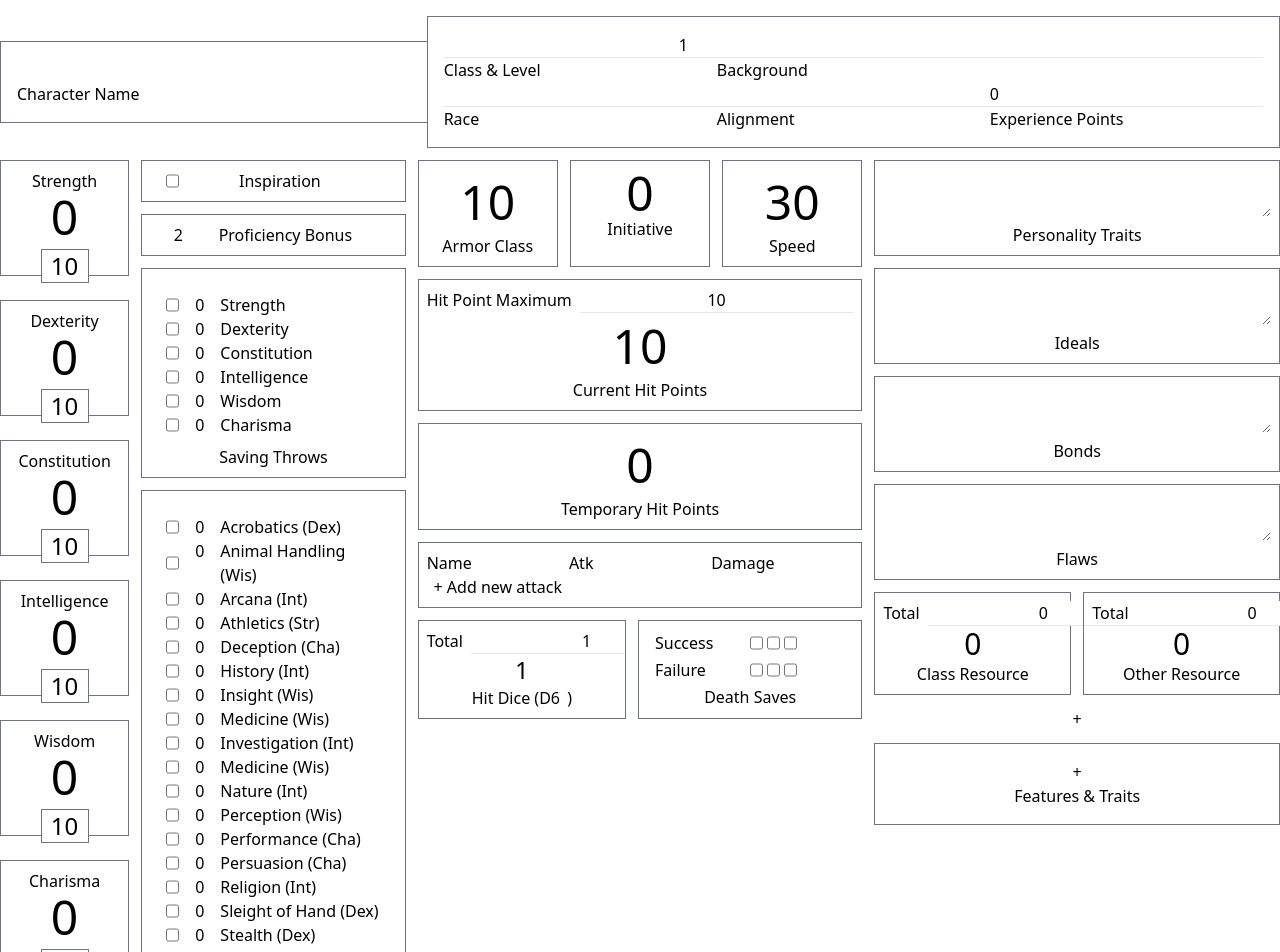
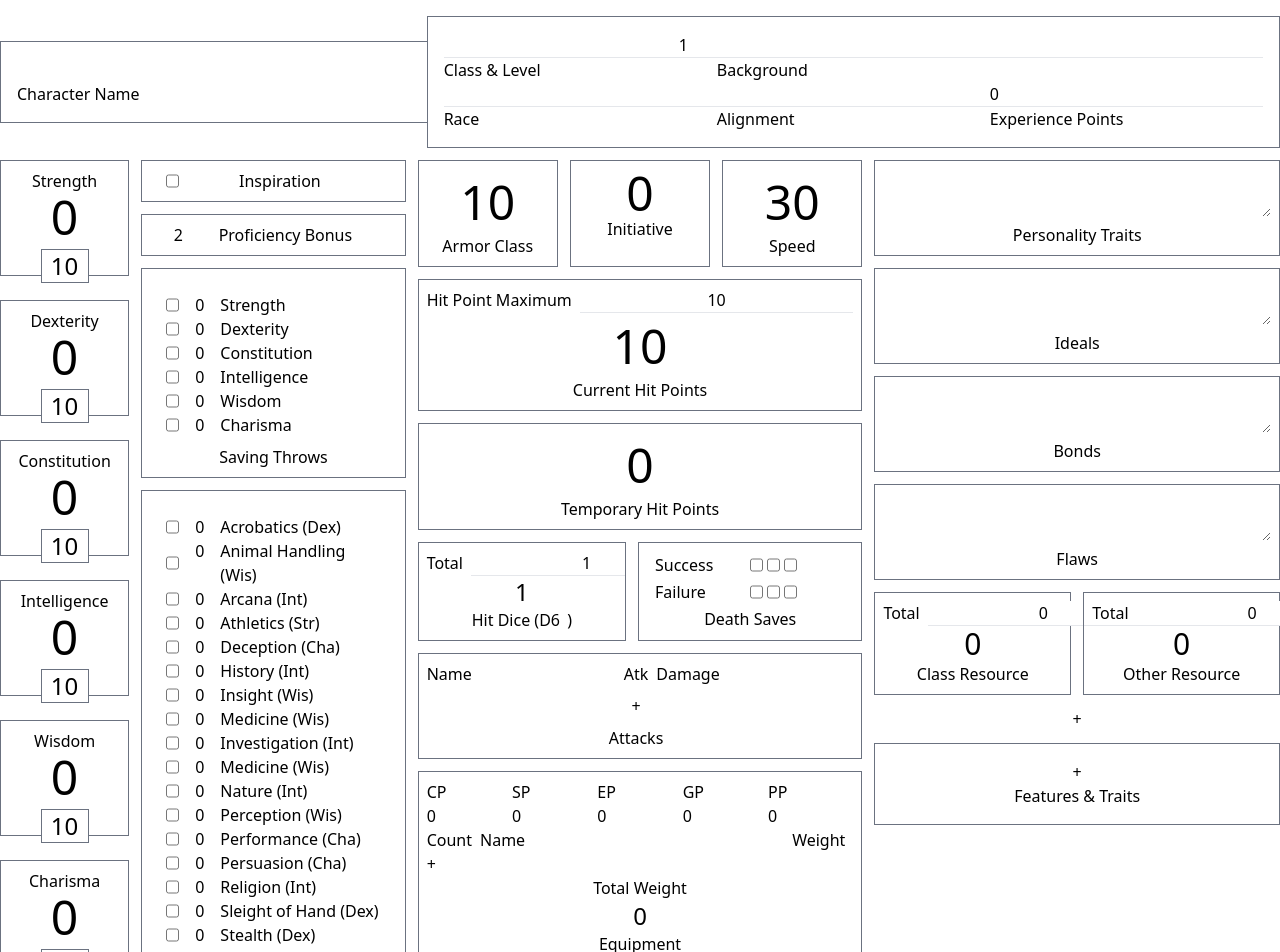
Before and after one commit to RedHatter/TaleSpire-Character-Sheets, a Svelte app: page / in a window 1280 px wide. Shown: the top 952 px of the page. Built offline with nearby package versions, Linux system fonts and the light colour scheme.

Commit message:
Equipment

```diff
--- a/src/DnD5e/Attacks.svelte
+++ b/src/DnD5e/Attacks.svelte
@@ -67,16 +67,23 @@
   </Dialog>
 {/if}
 
-<div class="grid grid-cols-3 relative mb-3 p-2 border">
-  <span>Name</span><span>Atk</span><span>Damage</span>
+<div class="grid gap-2 relative mb-3 p-2 border">
+  <span>Name</span><span>Atk</span><span>Damage</span><span />
   {#each $data.attacks as attack, i}
     <span>{attack.name}</span>
     <span>{$derived.attacks[i].attackModifier}</span>
     <span>
       {$derived.attacks[i].fullDamageRoll}
       {attack.damageType}
-      <span class="material-icons ml-2 text-gray-400 text-sm" on:click={() => edit(attack)}>edit</span>
     </span>
+    <span class="material-icons ml-2 text-gray-400 text-sm" on:click={() => edit(attack)}>edit</span>
   {/each}
-  <button on:click={add}>+ Add new attack</button>
+  <button class="col-span-3" on:click={add}>+</button>
+  <span class="col-span-3 text-center">Attacks</span>
 </div>
+
+<style>
+  .grid {
+    grid-template-columns: 1fr auto 1fr auto;
+  }
+</style>
--- /dev/null
+++ b/src/DnD5e/Equipment.svelte
@@ -0,0 +1,126 @@
+<script lang="ts">
+  import Dialog from '../components/Dialog.svelte'
+  import TextField from '../components/TextField.svelte'
+  import Select from '../components/Select.svelte'
+  import Checkbox from '../components/Checkbox.svelte'
+  import { data, derived, Item, ItemType } from './model'
+
+  let showDialog = false
+  let item: Item
+
+  function edit(_item: Item) {
+    item = _item
+    showDialog = true
+  }
+
+  function add() {
+    item = new Item()
+    $data.equipment.push(item)
+    showDialog = true
+  }
+
+  function close() {
+    $data = $data
+    showDialog = false
+  }
+
+  function remove() {
+    $data.equipment.splice($data.equipment.indexOf(item), 1)
+    close()
+  }
+
+  const types = Object.entries(ItemType)
+    .filter(o => typeof o[1] === 'number')
+    .map(([text, value]) => ({ value, text }))
+
+  let { copper, silver, electrum, gold, platinum } = $derived.coin
+
+  function resetCoin() {
+    copper = $derived.coin.copper
+    silver = $derived.coin.silver
+    electrum = $derived.coin.electrum
+    gold = $derived.coin.gold
+    platinum = $derived.coin.platinum
+  }
+
+  $: $data.coin = copper + silver * 10 + electrum * 50 + gold * 100 + platinum * 1000
+</script>
+
+{#if showDialog}
+  <Dialog on:close={close}>
+    <TextField label="name" bind:value={item.name} />
+    <div class="gap-2 flex my-4">
+      <TextField class="w-16" label="Count" type="number" bind:value={item.count} />
+      <TextField class="w-16" label="Weight" type="number" bind:value={item.weight} />
+      <Select label="Type" items={types} bind:value={item.type} />
+      <Checkbox label="Equiped" disabled={item.type !== ItemType.Equipment} bind:value={item.isEquipped} />
+    </div>
+    <TextField class="w-96 h-72" label="description" type="textarea" bind:value={item.description} />
+
+    <div class="flex justify-between w-full">
+      <button class="py-2 px-4 text-red-400 uppercase font-medium text-sm" on:click={remove}>Remove</button>
+      <button class="text-primary-400 py-2 px-4 uppercase font-medium text-sm" on:click={close}>Done</button>
+    </div>
+  </Dialog>
+{/if}
+
+<div class="mb-3 p-2 border">
+  <div class="grid grid-cols-5">
+    <label>CP <input class="w-full" type="number" bind:value={copper} on:blur={resetCoin} /></label>
+    <label>SP <input class="w-full" type="number" bind:value={silver} on:blur={resetCoin} /></label>
+    <label>EP <input class="w-full" type="number" bind:value={electrum} on:blur={resetCoin} /></label>
+    <label>GP <input class="w-full" type="number" bind:value={gold} on:blur={resetCoin} /></label>
+    <label>PP <input class="w-full" type="number" bind:value={platinum} on:blur={resetCoin} /></label>
+  </div>
+  <div class="grid gap-2 items">
+    <span>Count</span><span>Name</span><span>Weight</span><span />
+    {#each $data.equipment.filter(o => o.type === ItemType.Equipment) as item}
+      <label class:unequiped={!item.isEquipped} class="contents">
+        <span>{item.count}</span>
+        <span>{item.name}</span>
+        <span>
+          {item.weight}
+        </span>
+        <span class="material-icons ml-2 text-gray-400 text-sm" on:click={() => edit(item)}>edit</span>
+        <input class="hidden" type="checkbox" />
+        <span class="col-span-3">{item.description}</span>
+      </label>
+    {/each}
+    {#each $data.equipment.filter(o => o.type === ItemType.Item) as item}
+      <label class="contents">
+        <span>{item.count}</span>
+        <span>{item.name}</span>
+        <span>
+          {item.weight}
+        </span>
+        <span class="material-icons ml-2 text-gray-400 text-sm" on:click={() => edit(item)}>edit</span>
+        <input class="hidden" type="checkbox" />
+        <span class="col-span-3">{item.description}</span>
+      </label>
+    {/each}
+  </div>
+  <button on:click={add}>+</button>
+  <div class="text-center">
+    <div>Total Weight</div>
+    <div class="text-2xl">{$derived.totalWeight}</div>
+    Equipment
+  </div>
+</div>
+
+<style>
+  .items {
+    grid-template-columns: auto 1fr auto auto;
+  }
+
+  .unequiped span {
+    opacity: 0.5;
+  }
+
+  input[type='checkbox'] + span {
+    display: none;
+  }
+
+  input[type='checkbox']:checked + span {
+    display: block;
+  }
+</style>
--- a/src/DnD5e/Sheet.svelte
+++ b/src/DnD5e/Sheet.svelte
@@ -4,6 +4,7 @@
   import Attacks from './Attacks.svelte'
   import Trackers from './Trackers.svelte'
   import Features from './Features.svelte'
+  import Equipment from './Equipment.svelte'
 
   $: console.log($data)
 </script>
@@ -129,9 +130,7 @@
       Temporary Hit Points
     </label>
 
-    <Attacks />
-
-    <div class="flex">
+    <div class="flex mb-3">
       <div class="mr-1.5 overflow-hidden flex-1 p-2 border text-center">
         <label class="flex">
           Total
@@ -164,6 +163,9 @@
         <span class="text-center">Death Saves</span>
       </div>
     </div>
+
+    <Attacks />
+    <Equipment />
   </div>
   <div class="pl-1.5 flex-1">
     <div class="mb-3 p-2 border">
--- a/src/DnD5e/model.ts
+++ b/src/DnD5e/model.ts
@@ -30,6 +30,22 @@
     public damageAbility: AbilityType = AbilityType.STR,
     public damageModifier: number = 0,
     public damageType: string = ''
+  ) {}
+}
+
+export enum ItemType {
+  Item,
+  Equipment,
+}
+
+export class Item {
+  constructor(
+    public name: string = '',
+    public description: string = '',
+    public count: number = 1,
+    public weight: number = 0,
+    public type: ItemType = ItemType.Item,
+    public isEquipped: boolean = false
   ) {}
 }
 
@@ -114,6 +130,10 @@
 
   attacks: Array<Attack> = []
 
+  equipment: Array<Item> = []
+
+  coin: number = 0
+
   traits: string = ''
   ideals: string = ''
   bonds: string = ''
@@ -142,6 +162,20 @@
     modifier: Math.floor((base - 10) / 2),
     name: abilityNames[type],
   }))
+
+  let copper = data.coin
+
+  let platinum = Math.floor(copper / 1000)
+  copper = copper % 1000
+
+  let gold = Math.floor(copper / 100)
+  copper = copper % 100
+
+  let electrum = Math.floor(copper / 50)
+  copper = copper % 50
+
+  let silver = Math.floor(copper / 10)
+  copper = copper % 10
 
   return {
     abilityScores,
@@ -233,5 +267,15 @@
         (attack.proficient ? data.proficiency : 0),
       fullDamageRoll: `${attack.damageRoll}+${abilityScores[attack.damageAbility].modifier + attack.damageModifier}`,
     })),
+
+    coin: {
+      copper,
+      silver,
+      electrum,
+      gold,
+      platinum,
+    },
+
+    totalWeight: data.equipment.reduce((val, item) => val + item.weight, 0),
   }
 })
--- a/src/components/Checkbox.svelte
+++ b/src/components/Checkbox.svelte
@@ -1,10 +1,11 @@
 <script lang="ts">
   export let value: boolean
   export let label: string
+  export let disabled: boolean = false
 </script>
 
-<label class="relative block p-2 border-b border-gray-200">
-  <input class="hidden" type="checkbox" bind:checked={value} />
+<label class:opacity-30={disabled} class="relative block p-2 border-b border-gray-200">
+  <input class="hidden" type="checkbox" {disabled} bind:checked={value} />
   <div class="text-gray-600 text-xs pointer-events-none">{label}</div>
   <div>
     {value ? 'Yes' : 'No'}
```
